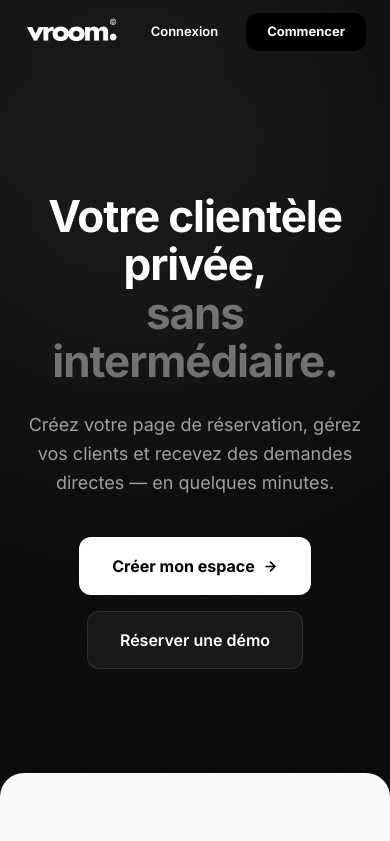
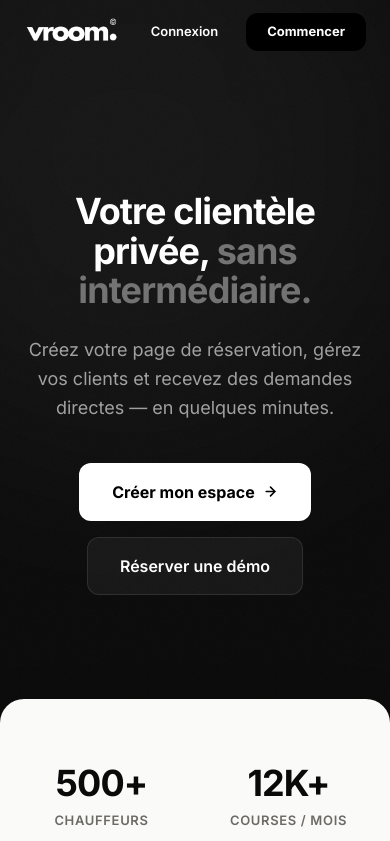
Before and after one commit to magentyagency-ops/chauffeur, a Next.js app: page / in a window 390 px wide. Shown: the top 841 px of the page. Built offline with nearby package versions, Linux system fonts and the light colour scheme.

Commit message:
style: fix mobile typography for landing page hero text

```diff
--- a/src/app/page.tsx
+++ b/src/app/page.tsx
@@ -162,8 +162,8 @@ export default function LandingPage() {
         <div className="max-w-4xl mx-auto text-center relative z-10">
 
 
-          <h1 className="fade-up text-[clamp(44px,8vw,80px)] font-bold tracking-tight leading-[1.05] mb-6" style={{ animationDelay: ".04s" }}>
-            Votre clientèle privée,<br />
+          <h1 className="fade-up text-[clamp(36px,8vw,80px)] font-bold tracking-tight leading-[1.05] mb-6" style={{ animationDelay: ".04s" }}>
+            Votre clientèle privée, <br className="hidden md:block" />
             <span className="text-white/40">sans intermédiaire.</span>
           </h1>
 
```
